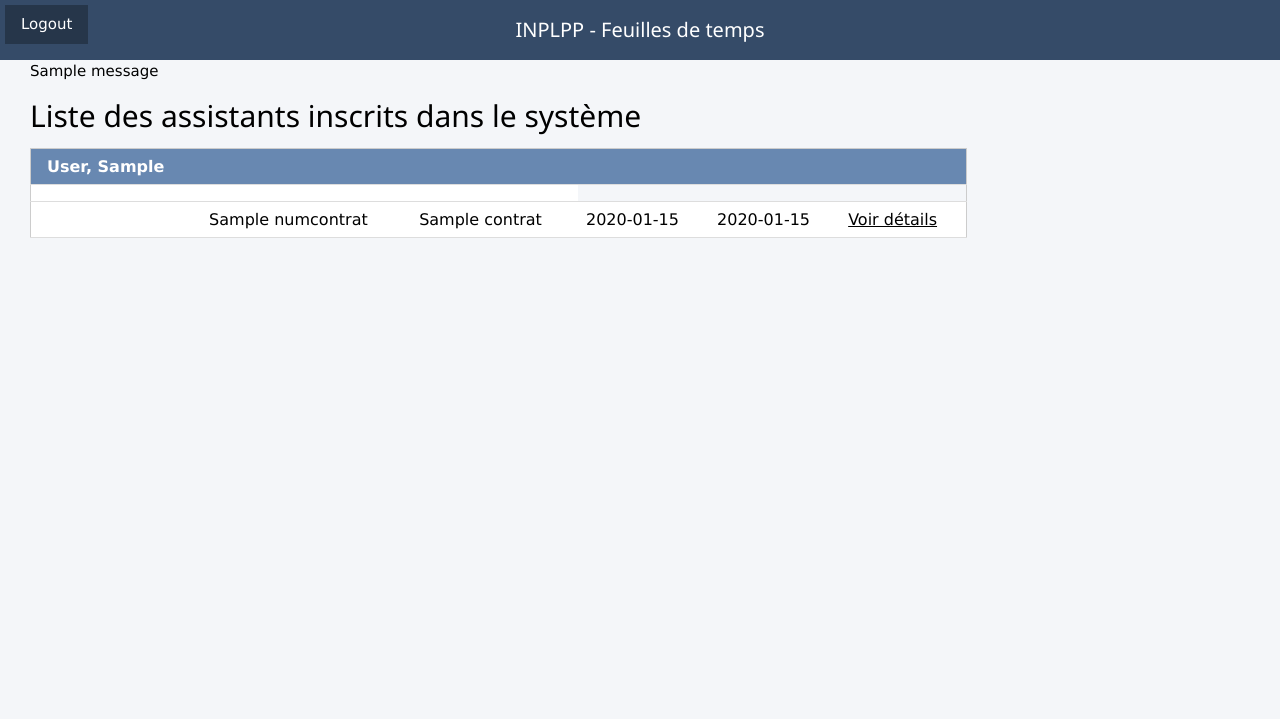
After one commit to Malijai/Feuillestps, a Django app: template accueil/templates/listecontrats.html in a window 1280 px wide. The commit adds this page. Shown: the top 719 px of the page. Run offline with Django 3.2, Linux system fonts and the light colour scheme; the template is opened without the code that fills it: most values are stand-ins (such as "Sample title", 1, 10 or a date in 2020); one stand-in notice (Sample message) is shown; some libraries are stand-ins or nearby versions.

Commit message:
Ajout du système de suivi des temps et couts par periode. Faire une migration. Installer mathfilter (pip)

```diff
--- a/accueil/forms.py
+++ b/accueil/forms.py
@@ -15,7 +15,7 @@ class EmployeForm(forms.ModelForm):
 class ContratippmForm(forms.ModelForm):
     class Meta:
         model = Contratippm
-        fields = ('numcontrat','numbudget', 'nomprojet','maxheures','datedebut','datefin')
+        fields = ('numcontrat','numbudget', 'nomprojet','maxheures','datedebut','datefin','tauxhoraire')
         help_texts = {
             'datedebut': 'aaaa-mm-jj',
             'datefin': 'aaaa-mm-jj',
--- a/accueil/models.py
+++ b/accueil/models.py
@@ -19,6 +19,7 @@ class Contratippm(models.Model):
     maxheures = models.CharField(max_length=30, verbose_name="Nb maximum d'heures par semaine", null=True, blank=True)
     datedebut = models.DateField(verbose_name="Date du debut du contrat")
     datefin = models.DateField(verbose_name="Date de fin du contrat")
+    tauxhoraire = models.DecimalField(max_digits=5, decimal_places=2, verbose_name="Taux horaire pour ce contrat")
 
     def __str__(self):
         return '{0} - {1}'.format(self.numcontrat, self.nomprojet)
@@ -30,6 +31,8 @@ class Tempsfacture(models.Model):
     heures = models.CharField(max_length=30, verbose_name="Nb d'heures facturées dans la période", null=True, blank=True)
     contrat = models.ForeignKey(Contratippm, on_delete=models.DO_NOTHING)
     commentaire =  models.CharField(max_length=250, null=True, blank=True)
+    created_at = models.DateTimeField(auto_now_add=True)
+    debutperiode = models.DateField(default="2000-01-01")
 
     class Meta:
         ordering = ['user', 'periode']
--- a/accueil/templates/assistant_edit.html
+++ b/accueil/templates/assistant_edit.html
@@ -37,7 +37,9 @@
                 <th>Nom du projet</th>
                 <th>Heures max</th>
                 <th>Date debut</th>
-                <th>Dated fin</th>
+                <th>Date de fin</th>
+                <th>Taux horaire</th>
+                <th>Charges</th>
             </tr>
             {% for contrat in contrat_formset %}
                 <tr>
@@ -48,6 +50,8 @@
                 <td>{{ contrat.maxheures }}</td>
                 <td>{{ contrat.datedebut }}</td>
                 <td>{{ contrat.datefin }}</td>
+                <td>{{ contrat.tauxhoraire }}</td>
+                <td>{{ contrat.charges }}</td>
                 </tr>
             {% endfor %}
         </table>
--- a/accueil/templates/choix.html
+++ b/accueil/templates/choix.html
@@ -10,6 +10,7 @@
    {% endif %}
    {% if ADMIN %}
         <h3><a href="{% url 'listeassistants' %}" class="btn-default">Remplir les infos d'un assitant (numéro de contrat, signature etc)</a></h3>
+        <h3><a href="{% url 'listecontrats' %}" class="btn-default">Liste des contrats par assistant</a></h3>
    {% endif %}
 
 {% endblock content %}
--- /dev/null
+++ b/accueil/templates/listecontrats.html
@@ -0,0 +1,61 @@
+{% load i18n %}
+{% load static %}
+
+<html>
+    <head>
+        <title>INPLPP</title>
+        <meta charset="UTF-8">
+        <meta name="viewport" content="width=device-width, initial-scale=1">
+        <link rel="stylesheet" href="{% static 'accueil/w3.css' %}">
+        <link rel="stylesheet" href="{% static 'accueil/w3-theme-maison.css' %}">
+
+    </head>
+<body class="w3-theme-l5">
+
+<header class="w3-row w3-theme-d3" id="myHeader">
+
+    <div class="w3-quarter">
+        <a href="{% url 'logout' %}" class="w3-button w3-theme-action"> Logout</a>
+    </div>
+
+    <div class="w3-half w3-center">
+        <h4>INPLPP -  Feuilles de temps</h4>
+    </div>
+</header>
+
+<div class="principal">
+{% if messages %}
+    {% for msg in messages %}
+        <div class="alert alert-{{msg.level_tag}}" role="alert">
+        {{msg.message}}
+        </div>
+    {% endfor %}
+{% endif %}
+
+    <h2>Liste des assistants inscrits dans le système</h2>
+    <div class="w3-threequarter">
+        <table class="w3-table-all">
+           <tr><th> </th><th> </th><th> </th></tr>
+            {% for RA in RAs %}
+            <thead>
+            <tr class="w3-theme-l1"><th>{{ RA.user.last_name }}, {{ RA.user.first_name }}</th>
+                <th></th><th></th>
+                <th></th><th></th><th></th>
+            </tr>
+            </thead>
+            {% for contrat in contrats %}
+            {% if contrat.user.id == RA.user.id %}
+            <tr><td></td>
+                <td>{{ contrat.numcontrat }}</td>
+                <td>{{ contrat.nomprojet }}</td>
+                <td>{{ contrat.datedebut }}</td>
+                <td>{{ contrat.datefin }}</td>
+                <td><a href="{% url 'bilan' contrat.user.id contrat.id %}" class="btn-default">Voir détails</a> </td></tr>
+            {% endif %}
+            {% endfor %}
+            {% endfor %}
+        </table>
+    </div>
+</div>
+</body>
+</html>
--- a/accueil/urls.py
+++ b/accueil/urls.py
@@ -1,5 +1,5 @@
 from django.urls import path
-from .views import fdetemps, choix, listeassistants, assistant_edit
+from .views import fdetemps, choix, listeassistants, assistant_edit, bilan, listecontrats
 
 
 urlpatterns = [
@@ -7,6 +7,9 @@ urlpatterns = [
     path('choix/', choix, name='choix'),
     path('liste/', listeassistants, name='listeassistants'),
     path('assistant/<int:pk>/', assistant_edit, name='assistant_edit'),
+    path('bilan/<int:pk>/<int:cid>/', bilan, name='bilan'),
+    path('listecontrats/', listecontrats, name='listecontrats'),
+
 ]
 
 #url(r'^new/$', creerdossier, name='creerdossier'),
--- a/fdt/urls.py
+++ b/fdt/urls.py
@@ -16,7 +16,6 @@ Including another URLconf
 from django.conf import settings
 from django.contrib import admin
 from django.urls import include, path, re_path
-from django.conf.urls import url
 from django.conf.urls.static import static
 from django.contrib.auth.views import LoginView
 from django.views.static import serve
```
Also changed, not shown: accueil/templates/bilan.html (added, +56 -0 lines), accueil/views.py (+21 -2 lines), fdt/settings.py (+3 -7 lines).
